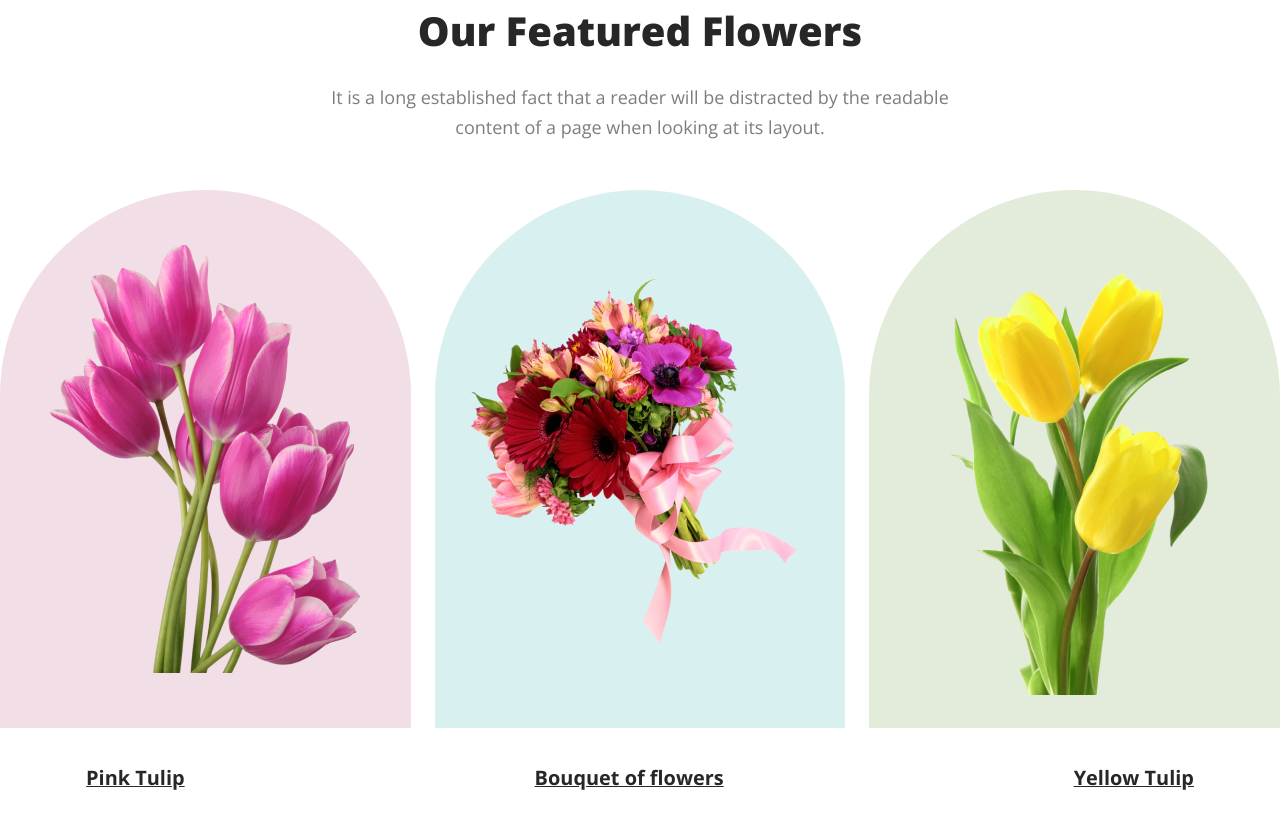
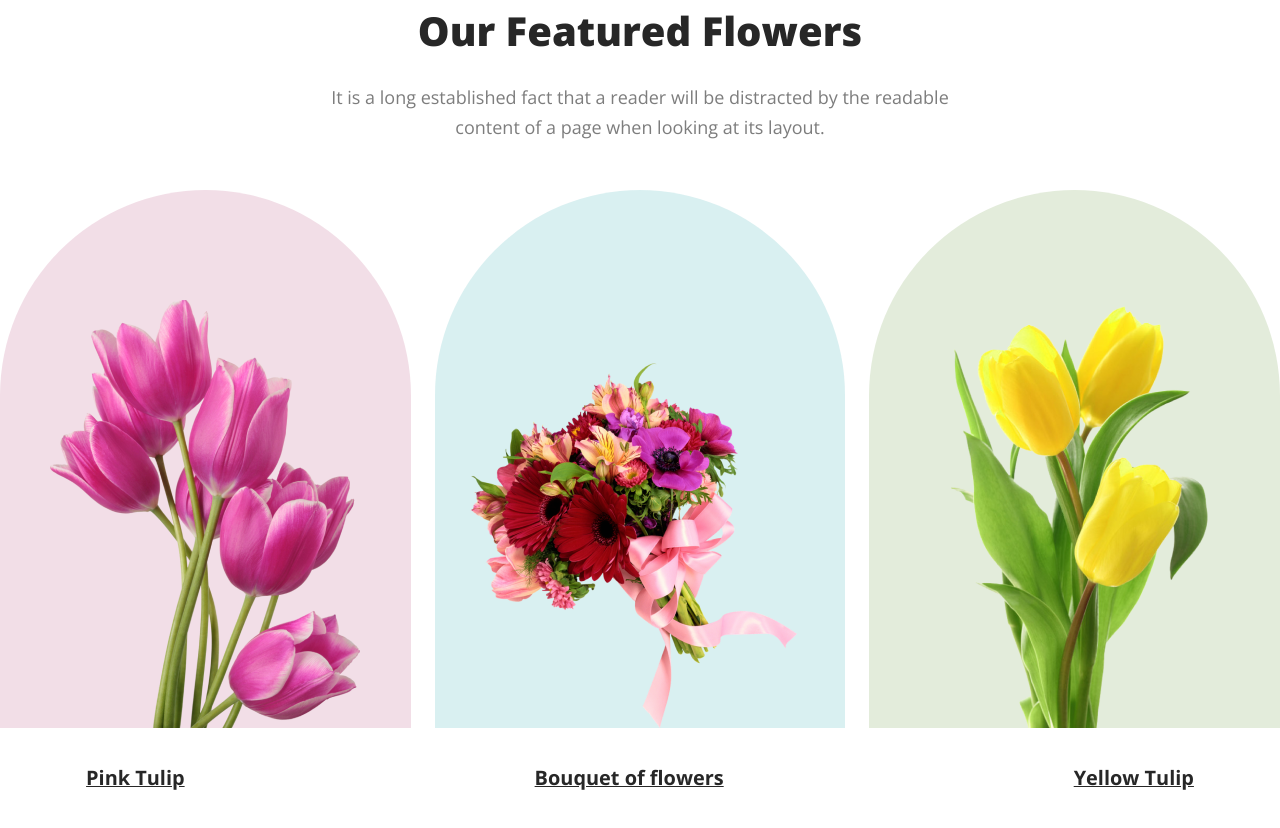
Before and after one commit to AHShuvro/my-flower-shop-repo, a plain HTML site: page index.html in a window 1280 px wide. Shown: the part 1090-1918 px from the top of the page. Drawn offline with nearby package versions, Linux system fonts and the light colour scheme.

Commit message:
Code modified

```diff
--- a/style.css
+++ b/style.css
@@ -127,27 +127,31 @@ body {
 }
 
 .feature-img {
-    display: inline;
     display: flex;
-    align-items: center;
+    align-items:self-end;
     justify-content: center;
-    width: 464px;
-    height: 538px;
+
 }
 
 .pink-tulip {
     border-radius: 300px 300px 0px 0px;
     background: rgba(167, 33, 98, 0.15);
+    width: 464px;
+    height: 538px;
 }
 
 .bouquet {
     border-radius: 300px 300px 0px 0px;
     background: rgba(5, 151, 160, 0.15);
+    width: 464px;
+    height: 538px;
 }
 
 .yellow-tulip {
     border-radius: 300px 300px 0px 0px;
     background: rgba(71, 125, 17, 0.15);
+    width: 464px;
+    height: 538px;
 }
 
 .img-link {
```
